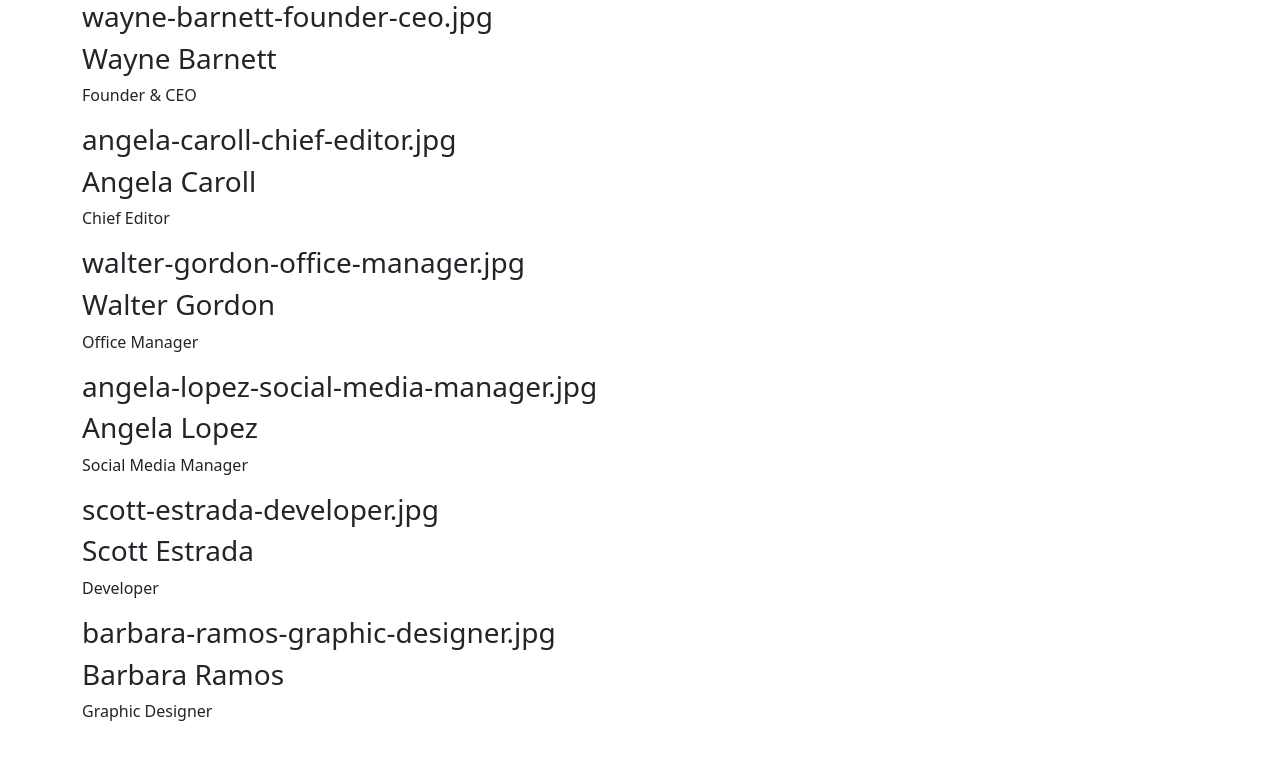
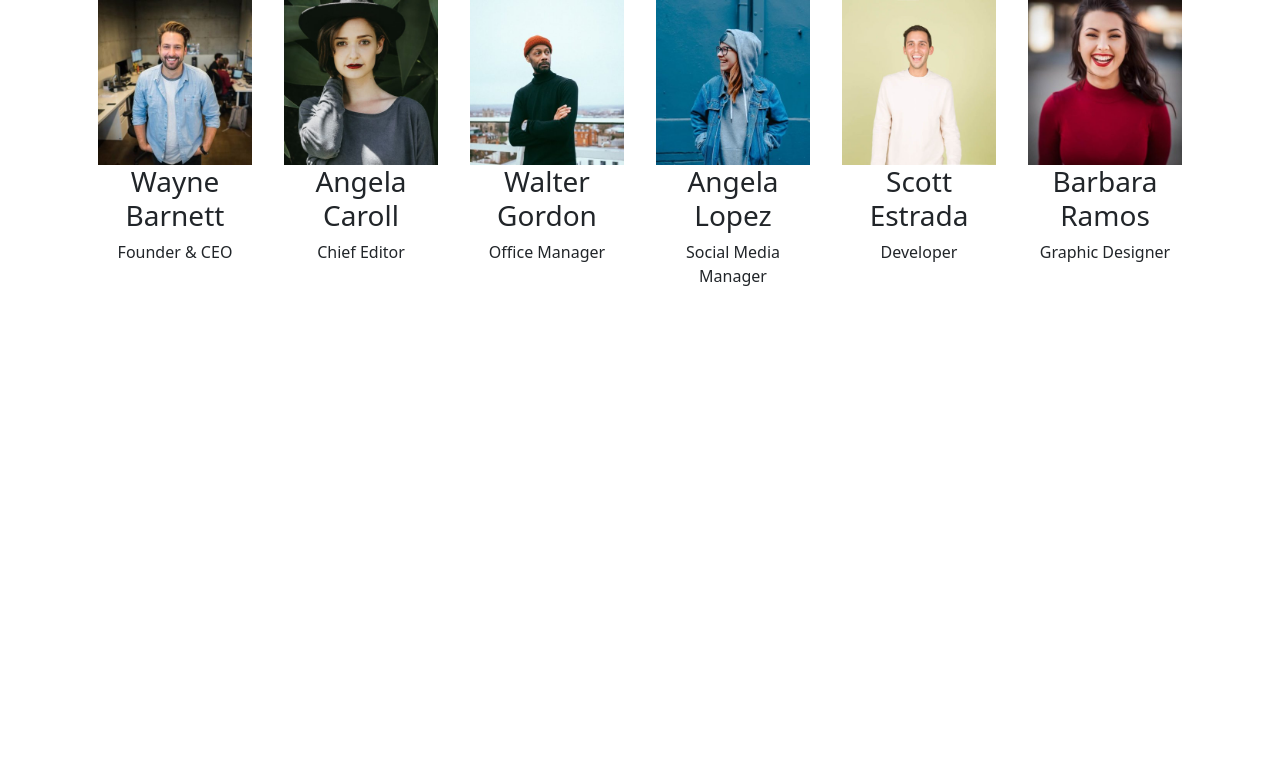
Before and after one commit to DionisiePulbere/js-our-team, a plain HTML site: page index.html in a window 1280 px wide. Drawn offline with nearby package versions, Linux system fonts and the light colour scheme.

Commit message:
feat: add BONUS 1

```diff
--- a/index.html
+++ b/index.html
@@ -10,7 +10,7 @@
     <link rel="stylesheet" href="css/style.css">
 </head>
 <body>
-    <div id="show" class="container">
+    <div id="show" class="container d-flex">
 
     </div>
     <!-- collegamneto al mio JS -->
--- a/js/script.js
+++ b/js/script.js
@@ -62,10 +62,10 @@ const memberShow = document.querySelector('#show');
 let list = '';
 for (let key in members) {
     const member = members[key];
-    list += `<div>
-                <h3>${member.image}<h3>
-                <h3>${member.firstName} ${member.lastName}</h3>
-                <p>${member.role}</p>
+    list += `<div class="mx-3">
+                <img class="img-fluid" src="img/${member.image}">
+                <h3 class="text-center">${member.firstName} ${member.lastName}</h3>
+                <p class="text-center">${member.role}</p>
             </div>`;
 
             memberShow.innerHTML = list;
```
